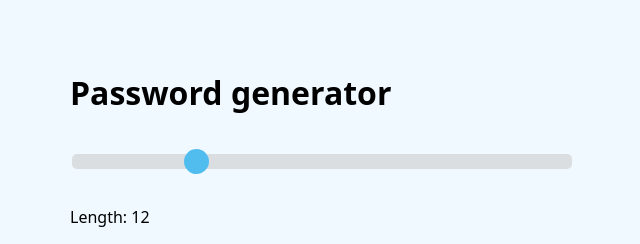
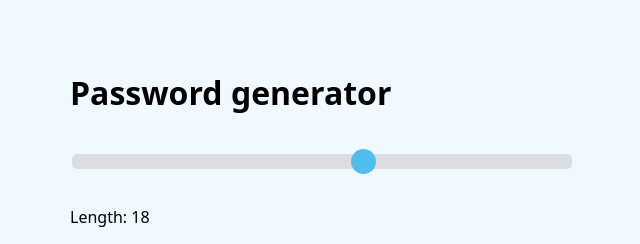
Before and after one commit to max-holley/password-generator, a plain HTML site: page index.html in a window 1280 px wide. Shown: the top 244 px of the page, without its empty margins (320-960 px from the left). Drawn offline with Linux system fonts and the light colour scheme.

Commit message:
Update index.html

```diff
--- a/index.html
+++ b/index.html
@@ -12,7 +12,7 @@
     <div class="content">
         <h1 class="title">Password generator</h1>
         <label class="range-slider">
-            <input type="range" min="8" max="25" value="12" id="slider" class="slider">
+            <input type="range" min="8" max="25" value="18" id="slider" class="slider">
         </label>
         <p id="password-length"></p>
         <div class="options">
```
